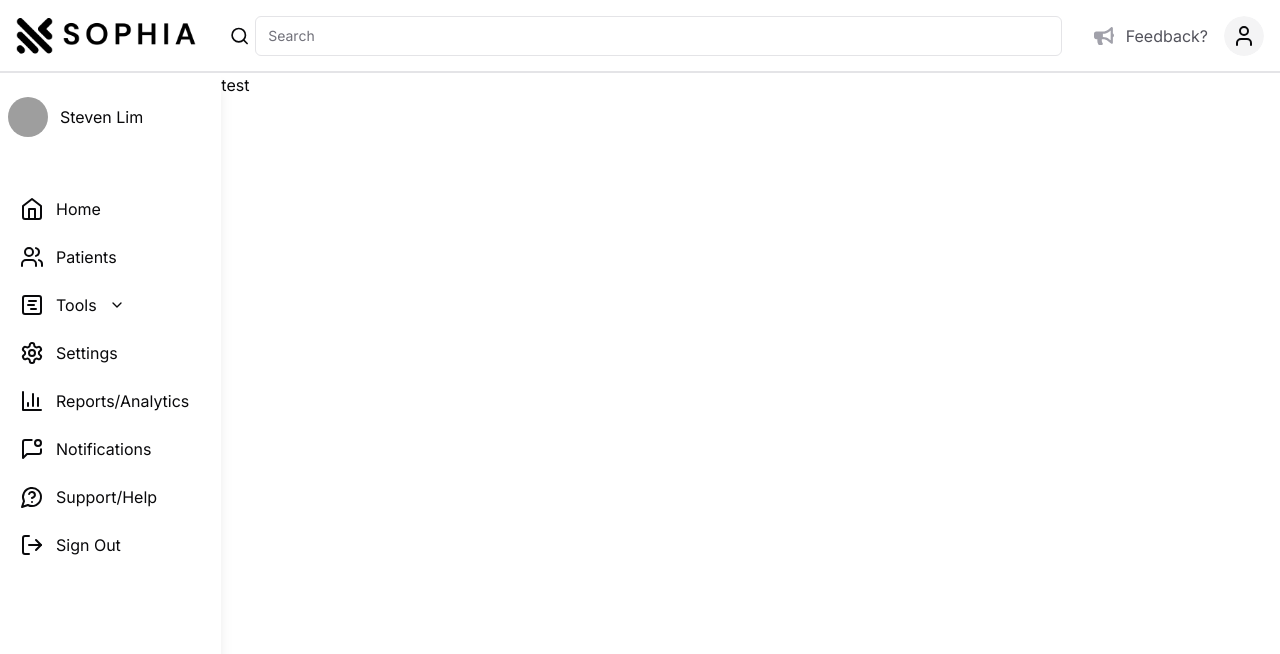
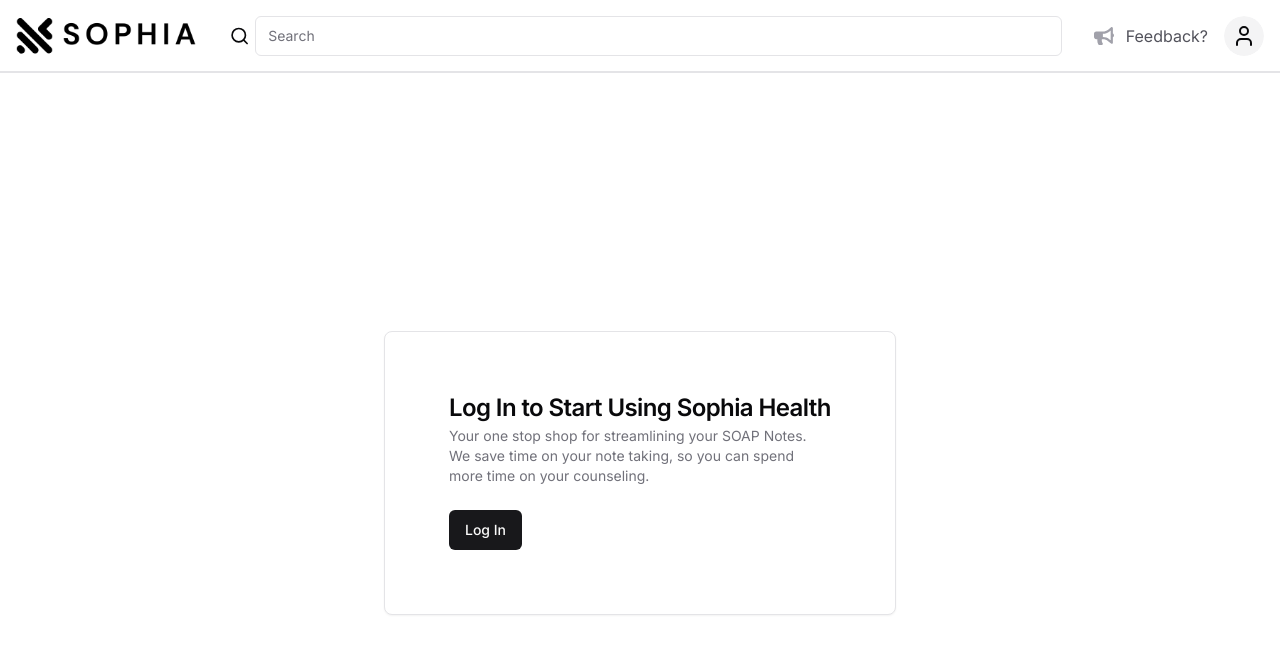
Before and after one commit to jcoleharrison/sophia_health_frontend, a Next.js app: page / in a window 1280 px wide. Shown: the top 654 px of the page. Built offline with nearby package versions, Linux system fonts and the light colour scheme; no server answers; grey boxes are pictures that could not be loaded.

Commit message:
added support for loading animation and signout page redirect, as well as reformatted user-settings page

```diff
--- /dev/null
+++ b/app/loading/page.tsx
@@ -0,0 +1,21 @@
+'use client'
+
+import { useRouter } from 'next/navigation'
+import { useEffect } from 'react'
+
+export default function Home() {
+  const router = useRouter()
+  useEffect(() => {
+    const timeDelay = 1500
+    const timeoutId = setTimeout(() => {
+      router.push('/')
+    }, timeDelay)
+
+    return () => clearTimeout(timeoutId)
+  }, [router])
+  return (
+    <div className="fixed z-50 flex h-screen w-screen animate-pulse items-center justify-center bg-white opacity-90">
+      <img src="/sophia-logo.png"></img>
+    </div>
+  )
+}
--- a/app/login/page.tsx
+++ b/app/login/page.tsx
@@ -1,13 +1,7 @@
 'use client'
 
 import UserAvatarProfile from '@/components/user-avatar-profile'
-import {
-  UserButton,
-  UserProfile,
-  currentUser,
-  useClerk,
-  useUser,
-} from '@clerk/nextjs'
+import { SignIn, UserButton, useClerk, useUser } from '@clerk/nextjs'
 
 export default function Home() {
   const { user } = useUser()
@@ -15,6 +9,7 @@
   return (
     <div>
       <div>
+        <SignIn />
         <UserButton />
         Hello {user?.firstName} {user?.lastName}
         <UserAvatarProfile />
--- a/app/page.tsx
+++ b/app/page.tsx
@@ -1,10 +1,52 @@
-import PageHeader from '@/components/page-header'
-import Sidebar from '@/components/side-bar'
+'use client'
+
+import {
+  Card,
+  CardDescription,
+  CardFooter,
+  CardHeader,
+  CardTitle,
+} from '@/components/ui/card'
+import { useClerk, useUser } from '@clerk/nextjs'
+import { Button } from '@/components/ui/button'
+import { useRouter } from 'next/navigation'
 
 export default function Home() {
+  const router = useRouter()
+  const { user } = useUser()
+  const clerk = useClerk()
+  const value = user
+
   return (
-    <div>
-      <h1>test</h1>
+    <div
+      className={
+        !value
+          ? 'fixed z-50 flex h-screen w-screen items-center justify-center bg-white'
+          : ''
+      }
+    >
+      <Card className={!value ? 'w-2/5 p-10' : 'hidden'}>
+        <CardHeader>
+          <CardTitle>Log In to Start Using Sophia Health</CardTitle>
+          <CardDescription>
+            Your one stop shop for streamlining your SOAP Notes. We save time on
+            your note taking, so you can spend more time on your counseling.
+          </CardDescription>
+        </CardHeader>
+        <CardFooter>
+          <Button
+            onClick={() => {
+              clerk.redirectToSignIn()
+              router.push('/loading')
+            }}
+          >
+            Log In
+          </Button>
+        </CardFooter>
+      </Card>
+      <div className={value ? '' : 'hidden'}>
+        <h1>Home Page Placeholder</h1>
+      </div>
     </div>
   )
 }
--- a/app/user-profile/page.tsx
+++ b/app/user-profile/page.tsx
@@ -8,15 +8,17 @@
   const { user } = useUser()
   const clerk = useClerk()
   return (
-    <div className="flex flex-grow justify-end">
-      <ScrollArea className="h-[100vh] w-[80%] ">
-        {' '}
-        <UserProfile
-          appearance={{
-            elements: {},
-          }}
-        />
-      </ScrollArea>
+    <div className="flex flex-grow justify-center">
+      {' '}
+      <UserProfile
+        appearance={{
+          elements: {
+            rootBox: 'shadow-none flex flex-grow',
+            card: 'shadow-none flex flex-grow',
+            scrollBox: 'rounded-none',
+          },
+        }}
+      />
     </div>
   )
 }
--- a/components/user-avatar-profile.tsx
+++ b/components/user-avatar-profile.tsx
@@ -82,7 +82,7 @@
           <DropdownMenuItem>
             <button
               onClick={() => {
-                router.push('/logout')
+                router.push('/loading')
                 clerk.signOut()
               }}
             >
--- a/middleware.ts
+++ b/middleware.ts
@@ -25,7 +25,7 @@
     return NextResponse.next()
   },
   //   publicRoutes: ['((?!^/login/).*)'],
-  publicRoutes: ['/note-generator'],
+  publicRoutes: ['/note-generator', '/'],
 })
 
 export const config = {
```
